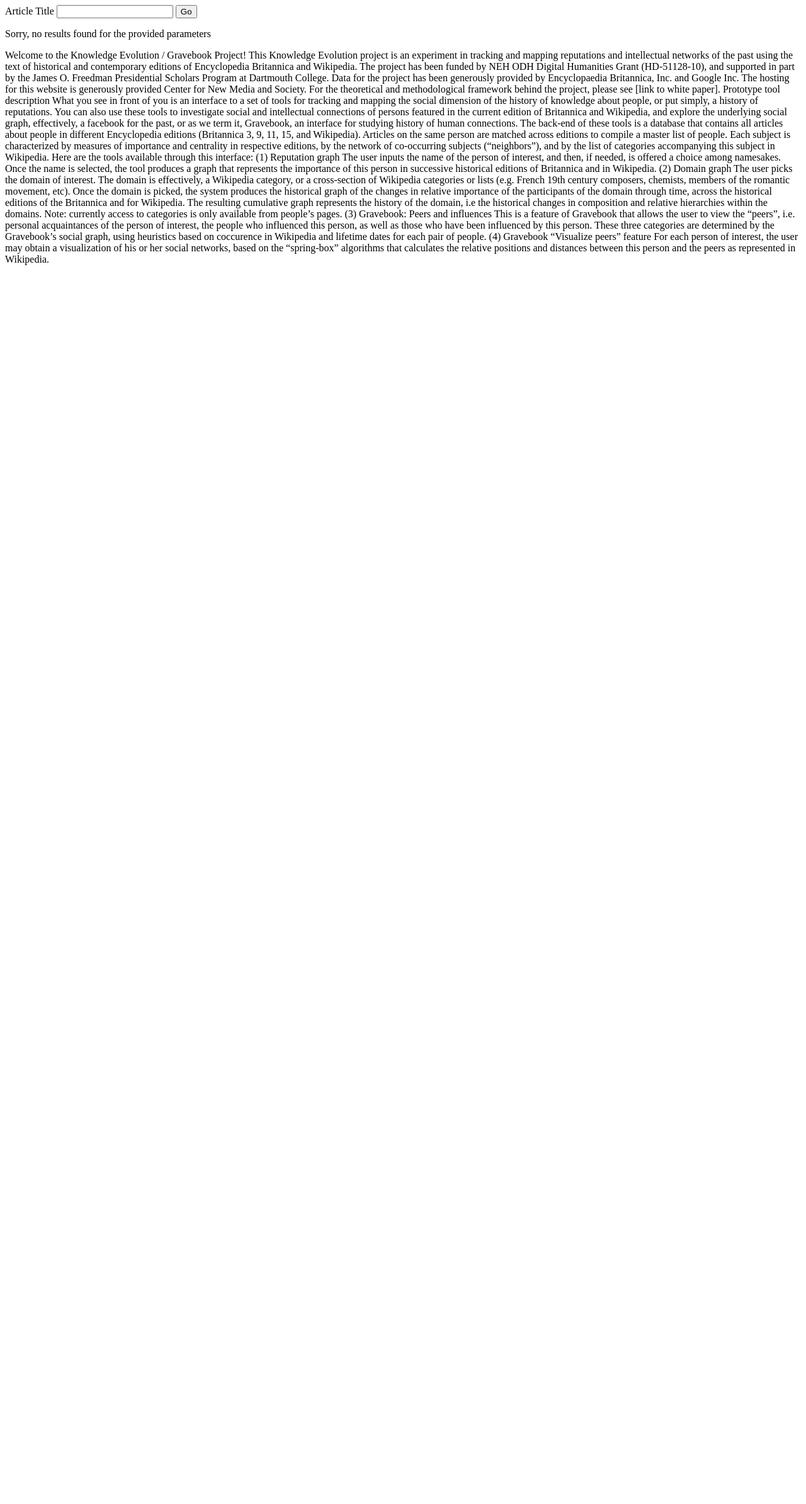
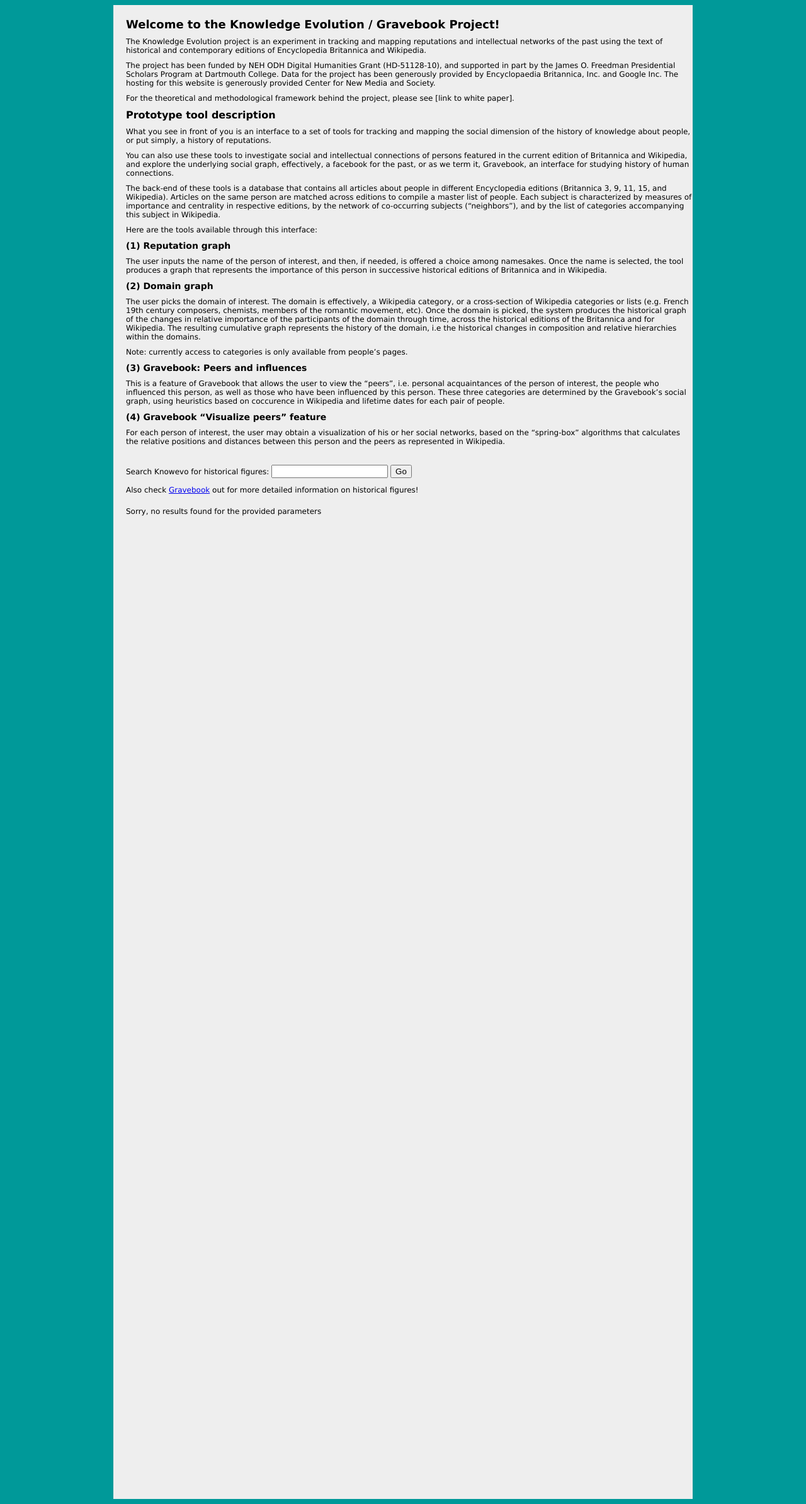
Before and after one commit to gabrovski/knowevo, a Django app: template templates/incunabula/index.html in a window 1280 px wide. Shown: the whole page at 63% size. Before the commit the page ends 421 px from the top, so only its background shows below. Run offline with Django 3.2, Linux system fonts and the light colour scheme; the template is opened without the code that fills it, so the values that code supplies are empty.

Commit message:
changed front page

```diff
--- /dev/null
+++ b/static/css/knowevo.css
@@ -0,0 +1,52 @@
+body {
+    background-color:#009999 ;
+    font-family:  Verdana, Arial, Helvetica, sans-serif;
+    font-size:12px;
+}
+
+.contents {
+    background-color:#eee ;
+    height:300%;
+    padding-top:20px;
+    padding-left:20px;
+    padding-right:20xp;
+    width:900px;
+    margin:0px auto;
+}
+
+.intro {
+    margin-bottom:30px;
+}
+
+.intro.title {
+    font-size:18px;
+    font-weight:700;
+    margin-bottom:10px;
+    display:block;
+}
+
+.intro.para {
+    display:block;
+    margin-bottom:10px;
+}
+
+.intro.section {
+    font-size:16px;
+    font-weight:700;
+    margin-bottom:10px;
+    display:block;
+}
+
+.intro.subsection {
+    font-size:14px;
+    font-weight:700;
+    margin-bottom:10px;
+    display:block;
+}
+
+td, th {
+    padding:0px 5px;
+    font-size:12px;
+    text-align:left;
+    width:200px;
+}
--- a/templates/incunabula/index.html
+++ b/templates/incunabula/index.html
@@ -1,22 +1,28 @@
 <html>
   <head>
+    <link rel="stylesheet" type="text/css" href="/knowevo/static/knowevo.css" />
     <title>Welcome to the Digital Incunabula Website</title>
   </head>
   <body>
-    <form name="search_form" action="" method="post">
+    <div class="contents">
+      {% if not master_arts %}
+      {% include "incunabula/intro.html" %}
+      {% endif %}
+      <form name="search_form" action="" method="post" class="form_search">
 	{% csrf_token %}
-      <label for="title_inp">Article Title</label>
+	<label for="title_inp">Search Knowevo for historical figures:</label>
 	<input type="text" id="title_inp" name="title_inp" />
 
 	<input type="submit" value="Go" />
       </form>
+      <div style="margin-bottom:20px">Also check <a href="/knowevo/gravebook">Gravebook</a> out for more detailed information on historical figures!</div>
 
       {% if master_arts|length == 0 %}
       <p>Sorry, no results found for the provided parameters</p>
       {% endif %}
 
       {% if master_arts %}
-    <table id="res_table" name="res_table" border="1">
+      <table id="res_table" name="res_table" class="res_table">
 	<tr><th>Name</th><th>Edition 3</th><th>Edition 9</th><th>Edition 11</th><th>Edition 15</th></tr>
 	{% endif %}
 	{% for master_name, alist in master_arts %}
@@ -26,49 +32,7 @@
 	  {% endfor %}
 	</tr>
 	{% endfor %}
-    {% if master_arts %}
       </table>
-    {% else %}
-     Welcome to the Knowledge Evolution / Gravebook Project!
-
-This Knowledge Evolution project is an experiment in tracking and mapping reputations and intellectual networks of the past using the text of historical and contemporary editions of Encyclopedia Britannica and Wikipedia.
-
-The project has been funded by NEH ODH Digital Humanities Grant (HD-51128-10), and supported in part by the James O. Freedman Presidential Scholars Program at Dartmouth College.  Data for the project has been generously provided by Encyclopaedia Britannica, Inc. and Google Inc.  The hosting for this website is generously provided Center for New Media and Society.
-
-For the theoretical and methodological framework behind the project, please see [link to white paper].
-
-Prototype tool description
-
-What you see in front of you is an interface to a set of tools for tracking and mapping the social dimension of the history of knowledge about people, or put simply, a history of reputations.
-
-You can also use these tools to investigate social and intellectual connections of persons featured in the current edition of Britannica and Wikipedia, and explore the underlying social graph, effectively, a facebook for the past, or as we term it, Gravebook, an interface for studying history of human connections.
-
-The back-end of these tools is a database that contains all articles about people in different
-Encyclopedia editions (Britannica 3, 9, 11, 15, and Wikipedia). Articles on the same person
-are matched across editions to compile a master list of people. Each subject is characterized
-by measures of importance and centrality in respective editions, by the network of co-occurring
-subjects (“neighbors”), and by the list of categories accompanying this subject in Wikipedia.
-
-Here are the tools available through this interface:
-
-(1) Reputation graph
-
-The user inputs the name of the person of interest, and then, if needed, is offered a choice among namesakes. Once the name is selected, the tool produces a graph that represents the importance of this person in successive historical editions of Britannica and in Wikipedia.
-
-(2) Domain graph
-
-The user picks the domain of interest. The domain is effectively, a Wikipedia category, or a cross-section of Wikipedia categories or lists (e.g. French 19th century composers, chemists, members of the romantic movement, etc). Once the domain is picked, the system produces the historical graph of the changes in relative importance of the participants of the domain through time, across the historical editions of the Britannica and for Wikipedia. The resulting cumulative graph represents the history of the domain, i.e the historical changes in composition and relative hierarchies within the domains.
-
-Note: currently access to categories is only available from people’s pages.
-
-(3) Gravebook: Peers and influences
-
-This is a feature of Gravebook that allows the user to view the “peers”, i.e. personal acquaintances of the person of interest, the people who influenced this person, as well as those who have been influenced by this person. These three categories are determined by the Gravebook’s social graph, using heuristics based on coccurence in Wikipedia and lifetime dates for each pair of people.
-
-(4) Gravebook “Visualize peers” feature
-
-For each person of interest, the user may obtain a visualization of his or her social networks, based on the “spring-box” algorithms that calculates the relative positions and distances between this person and the peers as represented in Wikipedia.
-    {% endif %}
-
+    <div>
   </body>
 </html>
--- /dev/null
+++ b/templates/incunabula/intro.html
@@ -0,0 +1,24 @@
+<div class="intro">
+  <span class="intro title">Welcome to the Knowledge Evolution / Gravebook Project!</span>
+  <div class="intro para">The Knowledge Evolution project is an experiment in tracking and mapping reputations and intellectual networks of the past using the text of historical and contemporary editions of Encyclopedia Britannica and Wikipedia.</div>
+  <div class="intro para">The project has been funded by NEH ODH Digital Humanities Grant (HD-51128-10), and supported in part by the James O. Freedman Presidential Scholars Program at Dartmouth College.  Data for the project has been generously provided by Encyclopaedia Britannica, Inc. and Google Inc.  The hosting for this website is generously provided Center for New Media and Society.</div>
+  <div class="intro para">For the theoretical and methodological framework behind the project, please see [link to white paper].</div>
+  <span class="intro section">Prototype tool description</span>
+  <div class="intro para">What you see in front of you is an interface to a set of tools for tracking and mapping the social dimension of the history of knowledge about people, or put simply, a history of reputations.</div>
+  <div class="intro para">You can also use these tools to investigate social and intellectual connections of persons featured in the current edition of Britannica and Wikipedia, and explore the underlying social graph, effectively, a facebook for the past, or as we term it, Gravebook, an interface for studying history of human connections.</div>
+  <div class="intro para">The back-end of these tools is a database that contains all articles about people in different
+    Encyclopedia editions (Britannica 3, 9, 11, 15, and Wikipedia). Articles on the same person
+    are matched across editions to compile a master list of people. Each subject is characterized
+    by measures of importance and centrality in respective editions, by the network of co-occurring
+    subjects (“neighbors”), and by the list of categories accompanying this subject in Wikipedia.</div>
+  <div class="intro para">Here are the tools available through this interface:</div>
+  <span class="intro subsection">(1) Reputation graph</span>
+  <div class="intro para">The user inputs the name of the person of interest, and then, if needed, is offered a choice among namesakes. Once the name is selected, the tool produces a graph that represents the importance of this person in successive historical editions of Britannica and in Wikipedia.</div>
+  <span class="intro subsection">(2) Domain graph</span>
+  <div class="intro para">The user picks the domain of interest. The domain is effectively, a Wikipedia category, or a cross-section of Wikipedia categories or lists (e.g. French 19th century composers, chemists, members of the romantic movement, etc). Once the domain is picked, the system produces the historical graph of the changes in relative importance of the participants of the domain through time, across the historical editions of the Britannica and for Wikipedia. The resulting cumulative graph represents the history of the domain, i.e the historical changes in composition and relative hierarchies within the domains.</div>
+  <div class="intro para">Note: currently access to categories is only available from people’s pages.</div>
+  <span class="intro subsection">(3) Gravebook: Peers and influences</span>
+  <div class="intro para">This is a feature of Gravebook that allows the user to view the “peers”, i.e. personal acquaintances of the person of interest, the people who influenced this person, as well as those who have been influenced by this person. These three categories are determined by the Gravebook’s social graph, using heuristics based on coccurence in Wikipedia and lifetime dates for each pair of people.</div>
+  <span class="intro subsection">(4) Gravebook “Visualize peers” feature</span>
+  <div class="intro para">For each person of interest, the user may obtain a visualization of his or her social networks, based on the “spring-box” algorithms that calculates the relative positions and distances between this person and the peers as represented in Wikipedia.</div>
+</div>
```
Also changed, not shown: incunabula/views.py (+16 -6 lines). Lines whose indentation alone changed are shown as unchanged.
